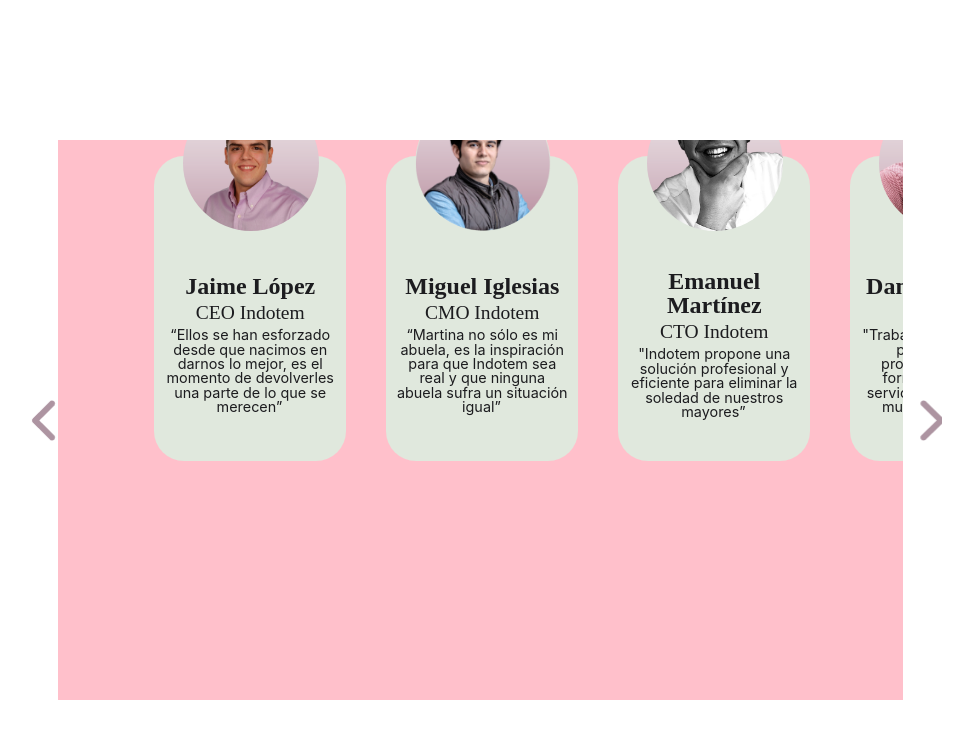
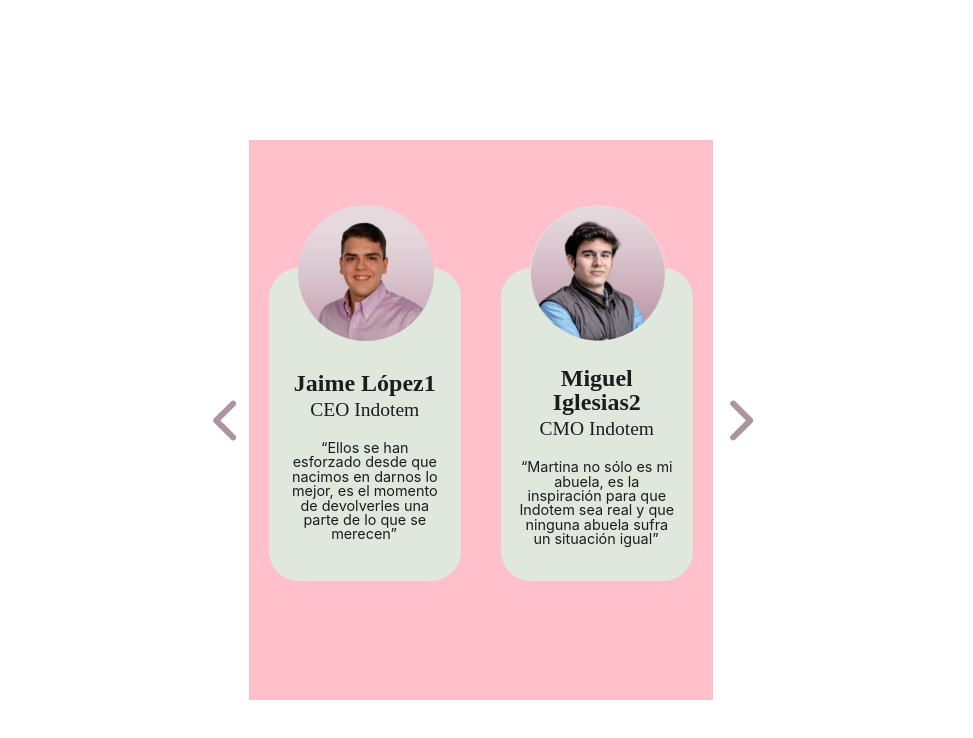
Before and after one commit to Indotem-Salddud/landing-page-fend, a React (Create React App) app: page / in a window 1280 px wide. Shown: the top 738 px of the page, without its empty margins (44-1017 px from the left). Built offline with nearby package versions, Linux system fonts and the light colour scheme.

Commit message:
carousel finished

```diff
--- a/src/components/Cards/Employee_card/EmployeeCardStyled.ts
+++ b/src/components/Cards/Employee_card/EmployeeCardStyled.ts
@@ -4,12 +4,11 @@ import styled from "styled-components";
 // * Styled employee card
 
 export const EmployeeCardContainer = styled.div`
-
     display:flex;
     position: absolute;
     width: 12rem;
     height: 17rem;
-justify-content: space-between;
+    justify-content: center;
 
 &:hover{
     width: 15rem;
@@ -22,28 +21,24 @@ justify-content: space-between;
     justify-content: center;
     align-items: center;
     padding: 95px 25px 25px;
-
     position: absolute;
     width: 11rem;
     height: 16rem;
-
-
     background: #E0E8DD;
 
     /* Card_Equipo */
     box-shadow: 0px 4px 18px rgba(183, 194, 184, 0.22);
-    border-radius: 30px;}
+    border-radius: 30px;
+}
 
 
 :hover .cardTitleContainer{
     align-items: center;
     padding: 0px;
-
     position: relative;
     width: auto;
     height: auto;
     left: 34px;
-
 
     /* Inside auto layout */
     flex: none;
@@ -53,7 +48,6 @@ justify-content: space-between;
 
 
 :hover .title{
-
     position: relative;
     width:auto;
     height: auto;
@@ -68,8 +62,6 @@ justify-content: space-between;
     /* Grises/negro carbon */
     color: #1C1C1F;
 
-
-
 }
 
 :hover .position{
@@ -78,7 +70,6 @@ justify-content: space-between;
     height: auto;
     left: 0px;
     top: 28px;
-
     font-family: Rubik;
     font-style: normal;
     font-weight: 600;
@@ -89,12 +80,12 @@ justify-content: space-between;
     /* Primario/MALVA */
     color: #7F516A;
 
-
     /* Inside auto layout */
     flex: none;
     order: 1;
     flex-grow: 0;
-    margin: 0px 0px;}
+    margin: 0px 0px;
+}
 
 :hover .text{
     position: static;
@@ -102,7 +93,6 @@ justify-content: space-between;
     height: auto;
     left: 34px;
     top: 230.5px;
-
     font-family: Inter;
     font-style: normal;
     font-weight: normal;
@@ -115,17 +105,16 @@ justify-content: space-between;
     /* Grises/negro carbon */
     color: #1C1C1F;
 
+    /* Inside auto layout */
+    margin: 0.1vh;
+}
 
-    /* Inside auto layout */
-
-    margin: 0.1vh;}
 :hover .text2{
     position: static;
     width: auto;
     height: auto;
     left: 34px;
     top: 230.5px;
-
     font-family: Inter;
     font-style: normal;
     font-weight: normal;
@@ -138,25 +127,23 @@ justify-content: space-between;
     /* Grises/negro carbon */
     color: #7F516A;
 
+    /* Inside auto layout */
+    margin: 0.1vh;
+}
 
-    /* Inside auto layout */
-
-    margin: 0.1vh;}
 .cardBackGround{
     display: flex;
     flex-direction: column;
     justify-content: center;
     align-items: center;
-padding: 5rem 0.5rem 0.5rem;
-
+    padding: 5rem 1rem 1rem;
     position: relative;
     width: 100%;
     height: 80%;
-
-
     background: #E0E8DD;
     border-radius: 30px;
-z-index:0}
+    z-index:0
+}
 
 .pictureContainer{
     position: absolute;
@@ -164,33 +151,26 @@ width: 6rem;
     height: 6rem;
     left: 17%;
     top: -20%;
-
-
 }
 
 
 .cardTitleContainer{
-
     align-items: center;
     position: relative;
     width: auto;
     height: auto;
     left: 3.3vh;
 
-
     /* Inside auto layout */
     flex: none;
     order: 0;
     flex-grow: 0;
-
 
 }
 
 .title{
     position: relative;
     max-width:100%;
-
-
     font-family: Rubik;
     font-style: normal;
     font-weight: 600;
@@ -201,54 +181,41 @@ text-align: center;
     /* Grises/negro carbon */
     color: #1C1C1F;
 
-
     /* Inside auto layout */
     flex: none;
     order: 0;
     flex-grow: 0;
     margin: 0px 0px;
-
+    padding-top: -1.5rem;
 }
 
 .position{
-
     position: static;
     width: 100%;
     height: 100%;
     left: 0px;
-
-
     font-family: Rubik;
     font-style: normal;
     font-weight: normal;
     font-size: 1.22rem;
     line-height: 1.84rem;
     text-align: center;
+    padding-bottom: 1rem;
 
     /* Grises/negro carbon */
     color: #1C1C1F;
+}
 
-
-/* Inside auto layout */
-
-
-}
 .textContainer{
-
     position: relative;
     width:100%;
-height: 100;}
-
+    height: 100;
+}
 
 .text{
-
     position: auto;
     width:auto;
     height: auto;
-
-
-
-
     font-family: Inter;
     font-style: normal;
     font-weight: normal;
@@ -261,12 +228,8 @@ text-align: center;
     /* Grises/negro carbon */
     color: #1C1C1F;
 
-
     /* Inside auto layout */
-
     margin: 0.1vh;
-
-
 }
 
 .text2{
@@ -276,7 +239,6 @@ width: auto;
     height: auto;
     left: 24px;
     top: 185.5px;
-
     font-family: Inter;
     font-style: normal;
     font-weight: normal;
@@ -289,28 +251,22 @@ text-align: center;
     /* Grises/negro carbon */
     color: #7F516A;
 
-
     /* Inside auto layout */
     margin: 0.1vh;
-
 }
 `;
 
 
 export const EmployeeCardImage = styled.div<{photo:string}>`
-
     position: absolute;
     width: 8.5rem;
     height: 8.5rem;
     border-radius:50%;
     left:-4%;
-
-
     background: url(${({photo}) =>photo});
     background-size: cover;
 
 ${EmployeeCardContainer}:hover & {
-
     position: absolute;
     width: 10.5rem;
     height: 10.5rem;
--- a/src/components/Cards/Employee_card/EmployeeCardsData.ts
+++ b/src/components/Cards/Employee_card/EmployeeCardsData.ts
@@ -8,25 +8,25 @@ import PhotoMiguelI from"../../../resources/pictures/MiguelI.png"
 export const data = [
 {
  photo:PhotoJaime,
- name:"Jaime López",
+ name:"Jaime López1",
  position:"CEO Indotem",
  text:'“Ellos se han esforzado desde que nacimos en darnos lo mejor, es el momento de devolverles una parte de lo que se merecen”',
 },
 {
  photo:PhotoMiguelI,
- name:"Miguel Iglesias",
+ name:"Miguel Iglesias2",
  position:"CMO Indotem",
  text:'“Martina no sólo es mi abuela, es la inspiración para que Indotem sea real y que ninguna abuela sufra un situación igual”',
 },
 {
  photo:PhotoManu,
- name:"Emanuel Martínez",
+ name:"Emanuel Martínez3",
  position:"CTO Indotem",
  text:'"Indotem propone una solución profesional y eficiente para eliminar la soledad de nuestros mayores”',
 },
 {
  photo:PhotoDaniB,
- name:"Daniel Bañobre",
+ name:"Daniel Bañobre4",
  position:"Bend Lead",
  text:'"Trabajar en Indotem me permite crecer profesionalmente y formar parte de un servicio necesario para muchas personas”',
 },
--- /dev/null
+++ b/src/components/Cards/Employee_carousel/CarouselStyle.css
@@ -0,0 +1,127 @@
+.mt-2 {
+    display:flex;
+    justify-content: center;
+    width: 25vh;
+    height: 5rem;
+    margin: 2vh;
+  }
+
+  .carouselfather{
+    display: flex;
+    justify-content: center;
+    align-items: center;
+  }
+
+
+
+  #pc{
+    display: flex;
+  }
+  #pc-sm{
+    display: none;
+  }
+  #mobile{
+    display: none;
+  }
+
+  #pc_button_left{
+    display: flex;
+  }
+  #pc_button_right{
+    display: flex;
+  }
+  #mobile_button_left{
+    display: none;
+  }
+  #mobile_button_right{
+    display: none;
+  }
+  #pc_small_button_left{
+    display: none;
+  }
+  #pc_small_button_right{
+    display: none;
+  }
+
+
+  @media (max-width: 1300px),(max-height: 690px){
+    #pc{
+      display: none;
+    }
+    #pc-sm{
+      display: flex;
+    }
+    #mobile{
+      display: none;
+    }
+    #pc_small_button_left{
+      display: flex;
+    }
+    #pc_small_button_right{
+      display: flex;
+    }
+    #pc_button_left{
+      display: none;
+    }
+    #pc_button_right{
+      display: none;
+    }
+    #mobile_button_left{
+      display: none;
+    }
+    #mobile_button_right{
+      display: none;
+    }
+  }
+
+
+  @media (max-width: 700px),(max-height: 670px){
+    #pc{
+      display: none;
+    }
+    #pc-sm{
+      display: none;
+    }
+    #mobile{
+      display: flex;
+    }
+    #mobile_button_left{
+      display: flex;
+    }
+    #mobile_button_right{
+      display: flex;
+    }
+    #pc_small_button_left{
+      display: none;
+    }
+    #pc_small_button_right{
+      display: none;
+    }
+    #pc_button_left{
+      display: none;
+    }
+    #pc_button_right{
+      display: none;
+    }
+  }
+
+
+
+
+  .animateRight{
+    animation: fadeinright 1s ease-in-out ;
+  }
+
+  .animateLeft{
+    animation: fadeinleft 1s ease-in-out ;
+  }
+
+  @keyframes fadeinright {
+    from { transform: translate(100%, 0); }
+    to   { transform: translate(0, 0); }
+  }
+
+  @keyframes fadeinleft {
+    from { transform: translate(-100%, 0); }
+    to   { transform: translate(0, 0); }
+  }
--- a/src/components/Cards/Employee_carousel/ContainerCarousel.tsx
+++ b/src/components/Cards/Employee_carousel/ContainerCarousel.tsx
@@ -59,8 +59,7 @@ export default function CarouselCont(){
 
     }
       />
-    <ContainerStyled>
-       <CaruselLeftButton id="pc_small_button_left" background={lArrow}
+      <CaruselLeftButton id="pc_small_button_left" background={lArrow}
       onClick={() => {
         if(pos !== 0){
           showPcSmall?.classList.add("animateLeft");
@@ -89,7 +88,7 @@ export default function CarouselCont(){
           return
       }
       setPos(pos - 1);}}/>
-
+    <ContainerStyled>
 
       <CardContainer id="pc">
 
@@ -111,7 +110,29 @@ export default function CarouselCont(){
 
 
 
-      <CaruselRightButton id="pc_small_button_right" background={rArrow}
+
+
+    </ContainerStyled>
+    <CaruselRightButton id="pc_button_right" background={rArrow}
+
+      onClick={() => {
+        if(pos !== test.length - 4){
+          showPc?.classList.add("animateRight");
+          setTimeout(() => {showPc?.classList.remove("animateLeft")},1000)
+          setTimeout(() => {showPc?.classList.remove("animateRight")},1000)
+
+        }
+        if (pos+3>=test.length-4) {
+          setPos(pos=test.length-4);
+
+          return
+        } setPos(pos + 4);
+      }
+    }
+
+      />
+
+    <CaruselRightButton id="pc_small_button_right" background={rArrow}
       onClick={() => {
         if(pos !== test.length - 2){
           showPcSmall?.classList.add("animateRight");
@@ -145,26 +166,6 @@ export default function CarouselCont(){
       }
 
       />
-
-    </ContainerStyled>
-    <CaruselRightButton id="pc_button_right" background={rArrow}
-
-      onClick={() => {
-        if(pos !== test.length - 4){
-          showPc?.classList.add("animateRight");
-          setTimeout(() => {showPc?.classList.remove("animateLeft")},1000)
-          setTimeout(() => {showPc?.classList.remove("animateRight")},1000)
-
-        }
-        if (pos+3>=test.length-4) {
-          setPos(pos=test.length-4);
-
-          return
-        } setPos(pos + 4);
-      }
-    }
-
-      />
     </div>
 
   )
--- a/src/components/Cards/Employee_carousel/EmployeeCarouselStyled.ts
+++ b/src/components/Cards/Employee_carousel/EmployeeCarouselStyled.ts
@@ -7,67 +7,14 @@ import styled from "styled-components";
 export const ContainerStyled = styled.div`
   position: center;
   display: flex;
-  width: 145vh;
-  height: 70vh;
+  width: auto;
+  height: 35rem;
   z-index: 1;
   background-color: pink;
   overflow: hidden;
 
-#pc{
-  display: flex;
-}
-#pc-sm{
-  display: none;
-}
-#mobile{
-  display: none;
-}
-#pc_button_right{
-  position: relative;
-  top: -28vh;
-  right: -128vh;
-  display: flex;
-}
-#pc_button_left{
-  position: relative;
-  top: 20vh;
-  display: flex;
-}
-#pc_small_button_right{
-  display: none;
-  position: relative;
-  top: -27vh;
-  right: -71vh;
-}
-#pc_small_button_left{
-  display: none;
-  top: 22vh;
-  left:6vh;
-}
 
-#mobile_button_right{
-  display: none;
-  position: relative;
-  top: -25vh;
-  right: -43vh;
-}
-#mobile_button_left{
-  display: none;
-  top: 24vh;
-  left: 4vh;
-}
-#test1{
-  width: 90%;
-  display: flex;
-  background-color: yellowgreen;
-  justify-content: space-between;
-  align-items: center;
-}
 
-.icons{
-  width: 40px;
-  height: 40px;
-}
 .animateRight{
   animation: fadeinright 1s ease-in-out ;
 
@@ -87,14 +34,15 @@ export const ContainerStyled = styled.div`
 }
 
 
-@media (max-width: 1100px){
+
+
 .cardBackGround{
   display: flex;
   flex-direction: column;
   justify-content: center;
   align-items: center;
   padding: 5rem 1rem 1rem;
-margin-left:6%;
+  /* margin-left:6%; */
 
   position: relative;
   width: 14rem;
@@ -103,7 +51,8 @@ height: 14rem;
 
   background: #E0E8DD;
   border-radius: 30px;
-z-index:0}
+  z-index:0
+}
 
   .pictureContainer{
   position: absolute;
@@ -111,10 +60,7 @@ width: auto;
   height: auto;
   left: 16%;
   top: -20%;
-
-
 }
-
 
 .cardTitleContainer{
 
@@ -242,49 +188,9 @@ margin: 0.1vh;
 
 }
 
-  #pc{
-    display: none;
-  }
-  #pc-sm{
-    display: flex;
-  }
-  #pc_button_right{
-    display: none;
-  }
-  #pc_button_left{
-
-    display: none;
-  }
-  #pc_small_button_right{
-    display: flex;
-  }
-  #pc_small_button_left{
-    display: flex;
-  }
-}
 
 
-@media (max-width: 400px){
-  #pc-sm{
-    display: none;
-  }
-  #mobile{
-    display: flex;
-  }
-  #pc_small_button_right{
-    display: none;
-  }
-  #pc_small_button_left{
 
-    display: none;
-  }
-  #mobile_button_right{
-    display: flex;
-  }
-  #mobile_button_left{
-    display: flex;
-  }
-}
 
 `;
 
@@ -300,11 +206,13 @@ height: 3rem;
 background:url(${({background}) => background});;
 
 
+
+
 `;
 
 export const CaruselLeftButton = styled.button<{ background:string}>`
 
-display:flex;
+display: flex;
 position: relative;
 border:none;
 width: 3rem;
@@ -313,15 +221,16 @@ height: 3rem;
 
 background:url(${({background}) => background});
 
-
 `;
 
 export const CardContainer = styled.div`
   display: flex;
   flex-direction: row;
-  position: relative;
+
+  align-items:center;
+   position: relative; */
   width: 100%;
   height: 60%;
-  left:10vh;
+  /* left:10vh; */
 
   `;
--- a/src/sample/SampleStyle.css
+++ b/src/sample/SampleStyle.css
@@ -15,39 +15,3 @@ h1 {
   color: #fff;
   font-weight: bold;
 }
-.mt-2 {
-  position: static;
-  width: 25vh;
-  height: auto;
-  /* Inside auto layout */
-  flex: none;
-  order: 1;
-  flex-grow: 0;
-  margin: 2vh;
-}
-
-.carouselfather{
-  display: flex;
-  /* flex-direction: row; */
-  justify-content: center;
-  align-items: center;
-}
-
-
-.animateRight{
-  animation: fadeinright 1s ease-in-out ;
-
-}
-.animateLeft{
-  animation: fadeinleft 1s ease-in-out ;
-
-}
-@keyframes fadeinright {
-  from { transform: translate(100%, 0); }
-  to   { transform: translate(0, 0); }
-}
-
-@keyframes fadeinleft {
-  from { transform: translate(-100%, 0); }
-  to   { transform: translate(0, 0); }
-}
--- a/src/sample/SampleView.tsx
+++ b/src/sample/SampleView.tsx
@@ -1,6 +1,7 @@
 import React from "react";
 import CarouselCont from "../components/Cards/Employee_carousel/ContainerCarousel";
 import "./SampleStyle.css";
+import "../components/Cards/Employee_carousel/CarouselStyle.css";
 
 
 /**
```
Lines whose indentation alone changed are shown as unchanged.
